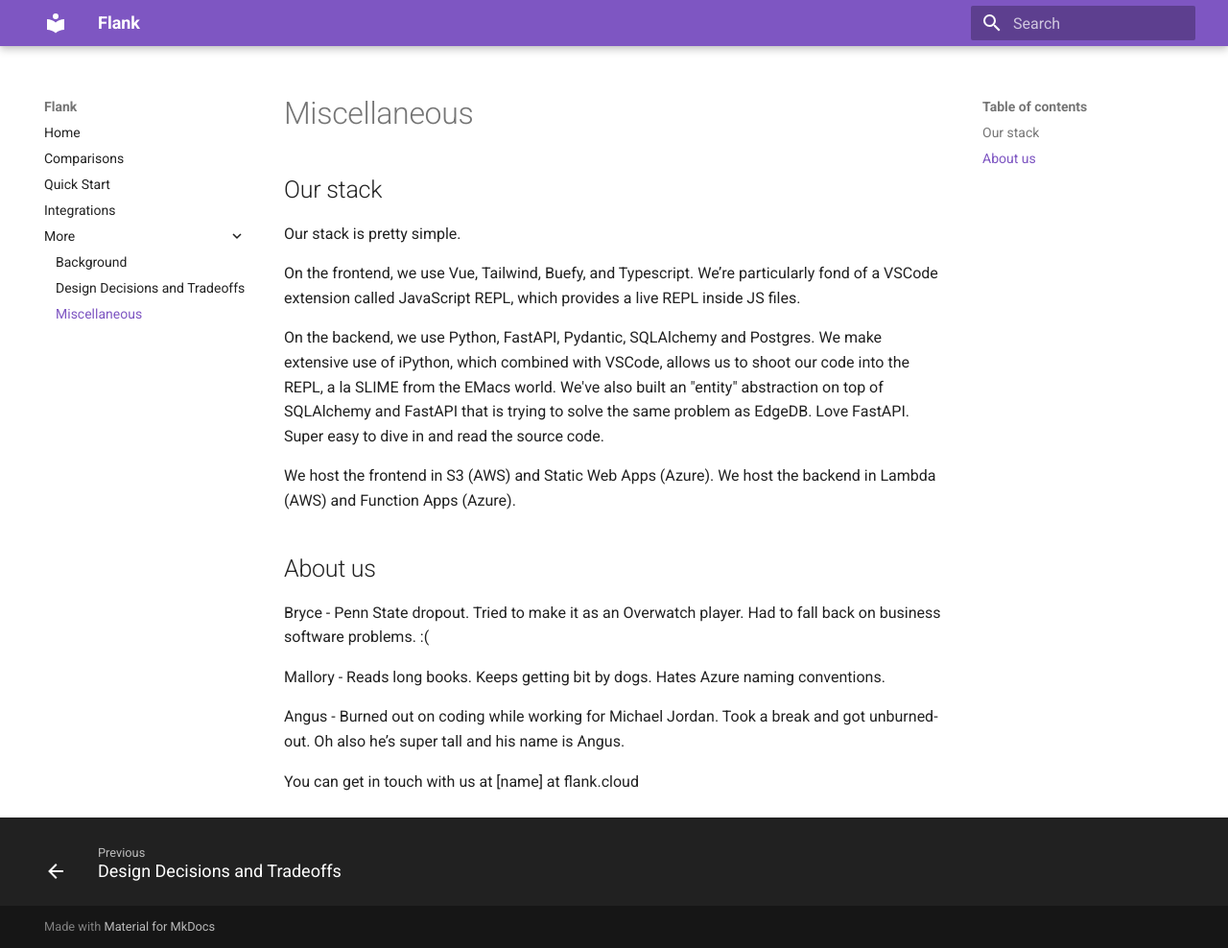
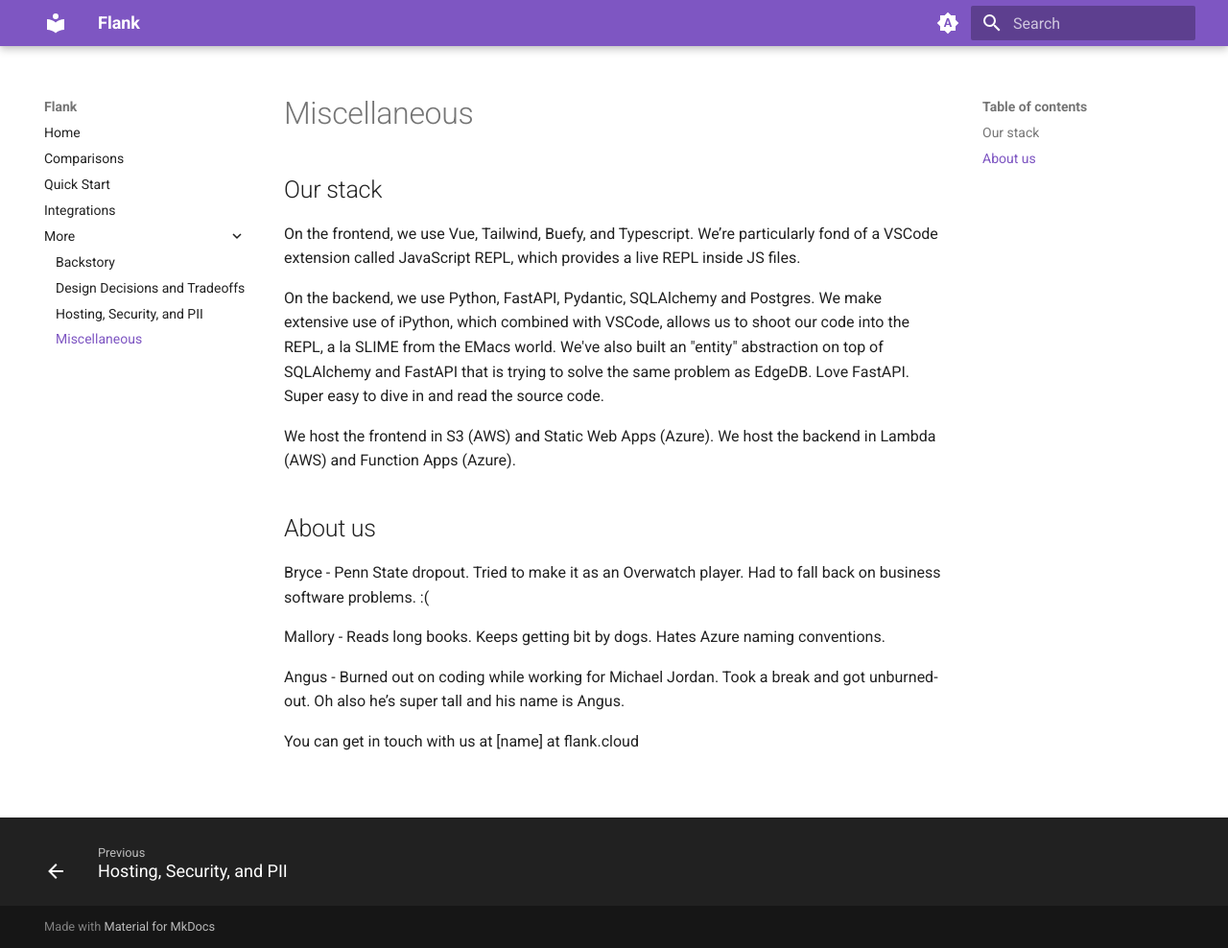
Before and after one commit to btf-org/flank-docs, an MkDocs documentation site: the page built from docs/miscellaneous.md, in a window 1280 px wide and 988 px high. Shown: the whole window at 96% size. Built offline with MkDocs 1.6.1 and Material for MkDocs 9.7.7, drawn with Linux system fonts in a browser that asks for light colours.

Commit message:
Hosting and dark mode

```diff
--- a/docs/miscellaneous.md
+++ b/docs/miscellaneous.md
@@ -1,7 +1,5 @@
 # Miscellaneous
 ## Our stack
-
-Our stack is pretty simple.
 
 On the frontend, we use Vue, Tailwind, Buefy, and Typescript. We’re particularly fond of a VSCode extension called JavaScript REPL, which provides a live REPL inside JS files.
 
--- a/mkdocs.yml
+++ b/mkdocs.yml
@@ -3,7 +3,29 @@
   name: material
   logo:
   palette:
-    primary: deep purple
+  palette:
+    # Palette toggle for automatic mode
+    - media: "(prefers-color-scheme)"
+      primary: deep purple
+      toggle:
+        icon: material/brightness-auto
+        name: Switch to light mode
+
+    # Palette toggle for light mode
+    - media: "(prefers-color-scheme: light)"
+      primary: deep purple
+      scheme: default
+      toggle:
+        icon: material/brightness-7
+        name: Switch to dark mode
+
+    # Palette toggle for dark mode
+    - media: "(prefers-color-scheme: dark)"
+      primary: deep purple
+      scheme: slate
+      toggle:
+        icon: material/brightness-4
+        name: Switch to system preference
   favicon: "assets/flank-logo.jpeg"
   features:
     - navigation.footer
@@ -22,6 +44,7 @@
   - Quick Start: "quickstarts/jupyter-fastapi.md"
   - Integrations: "integrations/all-integrations.md"
   - More:
-      - Background: "background.md"
+      - Backstory: "background.md"
       - Design Decisions and Tradeoffs: "tradeoffs.md"
+      - Hosting, Security, and PII: "hosting.md"
       - Miscellaneous: "miscellaneous.md"
```
Also changed, not shown: docs/hosting.md (added, +27 -0 lines), docs/integrations/all-integrations.md (+1 -1 lines).
